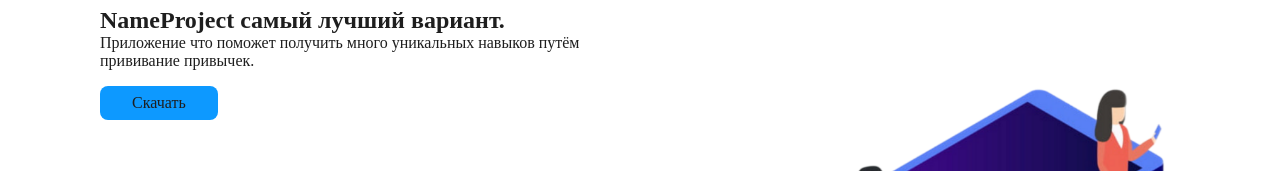
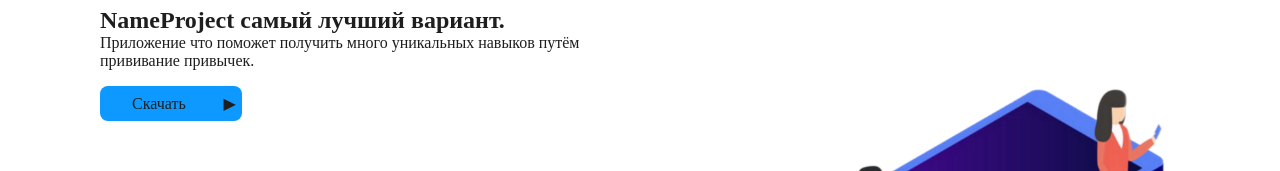
Before and after one commit to Sskame1/Project_habit, a Next.js app: page / in a window 1280 px wide. Shown: the part 155-326 px from the top of the page. Built offline with nearby package versions, Linux system fonts and the light colour scheme.

Commit message:
добавил список для кнопки скачивание

```diff
--- a/components/DownloaderButton/DownloaderButton.module.scss
+++ b/components/DownloaderButton/DownloaderButton.module.scss
@@ -1,7 +1,51 @@
 @import "@/scss/variable";
+
+.DownloaderButton {
+    // height: 10vh;
+    // display: flex;
+}
+
+.containerForButton {
+    display: flex;
+}
+
 .buttonDownload {
     background-color: $primary-color;
     padding: 1vh 4vh;
-    border-radius: 1vh;
+    border-radius: 1vh 0 0 1vh;
     margin-top: 2vh;
 }
+
+.buttonDownloadForVers {
+    height: 4.4vh;
+    background-color: $primary-color;
+    border-radius: 0 1vh 1vh 0;
+    margin-top: 2vh;
+    width: 3vh;
+}
+.buttonDownload,
+.buttonDownloadForVers {
+    transition: background-color 0.6s ease;
+}
+
+.buttonDownload:hover,
+.buttonDownloadForVers:hover {
+    background-color: $secondary-color;
+}
+
+.VersionApp {
+    background-color: $primary-color;
+    width: 20vh;
+    height: 10vh;
+    border-radius: 1vh 1vh 1vh 1vh;
+    margin-top: 1vh;
+
+    button {
+        width: 100%;
+        border-radius: 1vh 1vh 0vh 0vh;
+    }
+
+    button:hover {
+        background-color: $secondary-color;
+    }
+}
--- a/components/DownloaderButton/DownloaderButton.tsx
+++ b/components/DownloaderButton/DownloaderButton.tsx
@@ -1,8 +1,24 @@
-import React from 'react'
+"use client"
+import React, { useState } from 'react'
 import style from './DownloaderButton.module.scss'
 
 export default function DownloaderButton() {
+  const [isOpen, setIsOpen] = useState(false);
+
+  const handleButtonClick = () => {
+    setIsOpen((open) => !open)
+  };
   return (
-    <button className={style.buttonDownload}>Скачать</button>
+    <div className={style.DownloaderButton}>
+      <div className={style.containerForButton}>
+        <button className={style.buttonDownload}>Скачать</button>
+        <button className={style.buttonDownloadForVers} onClick={handleButtonClick}>{isOpen ? '✖' : '▶'}</button>
+      </div>
+      {isOpen && (
+        <div className={style.VersionApp}>
+          <button>скачать для телефона</button>
+        </div>
+      )}
+    </div>
   )
 }
```
